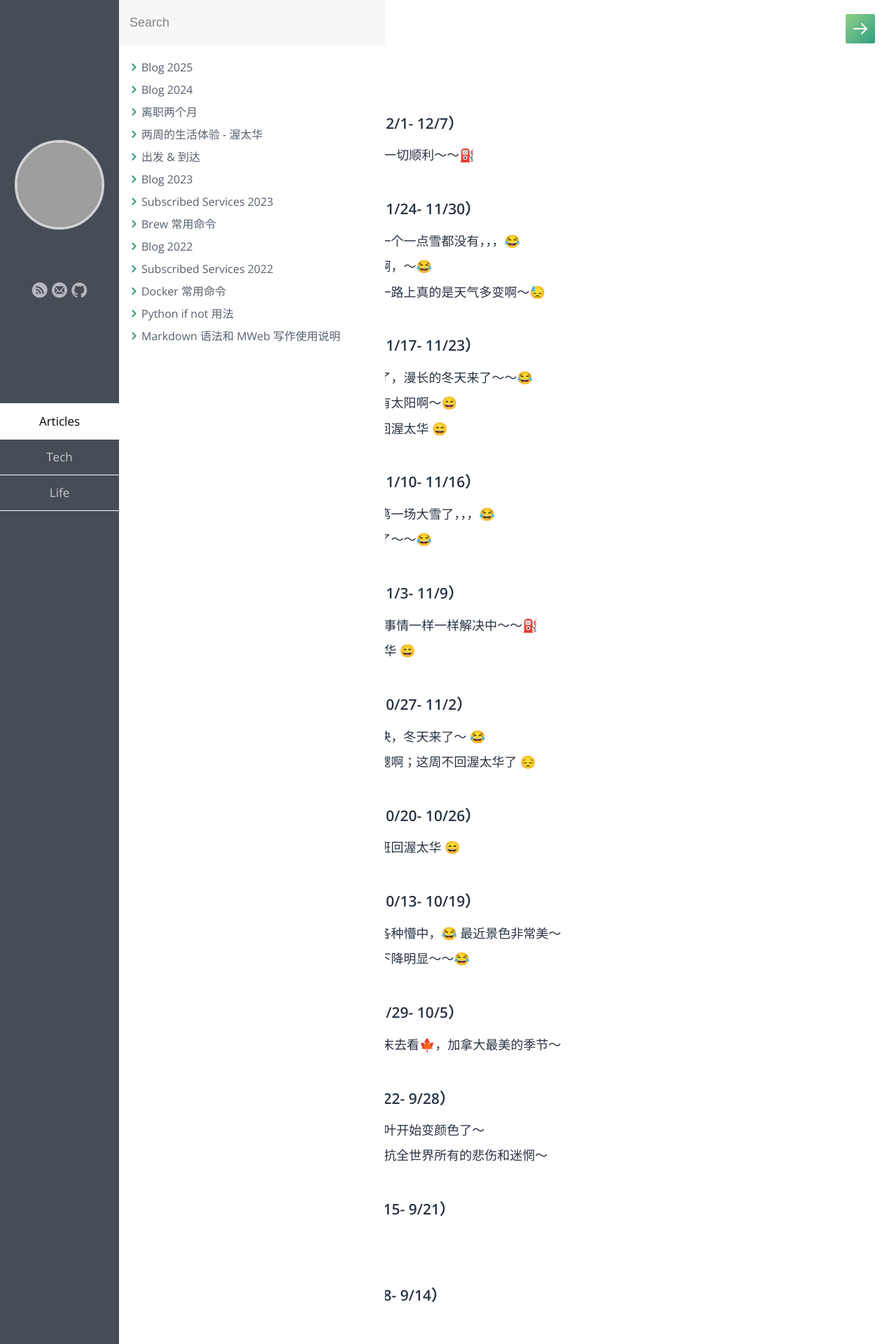
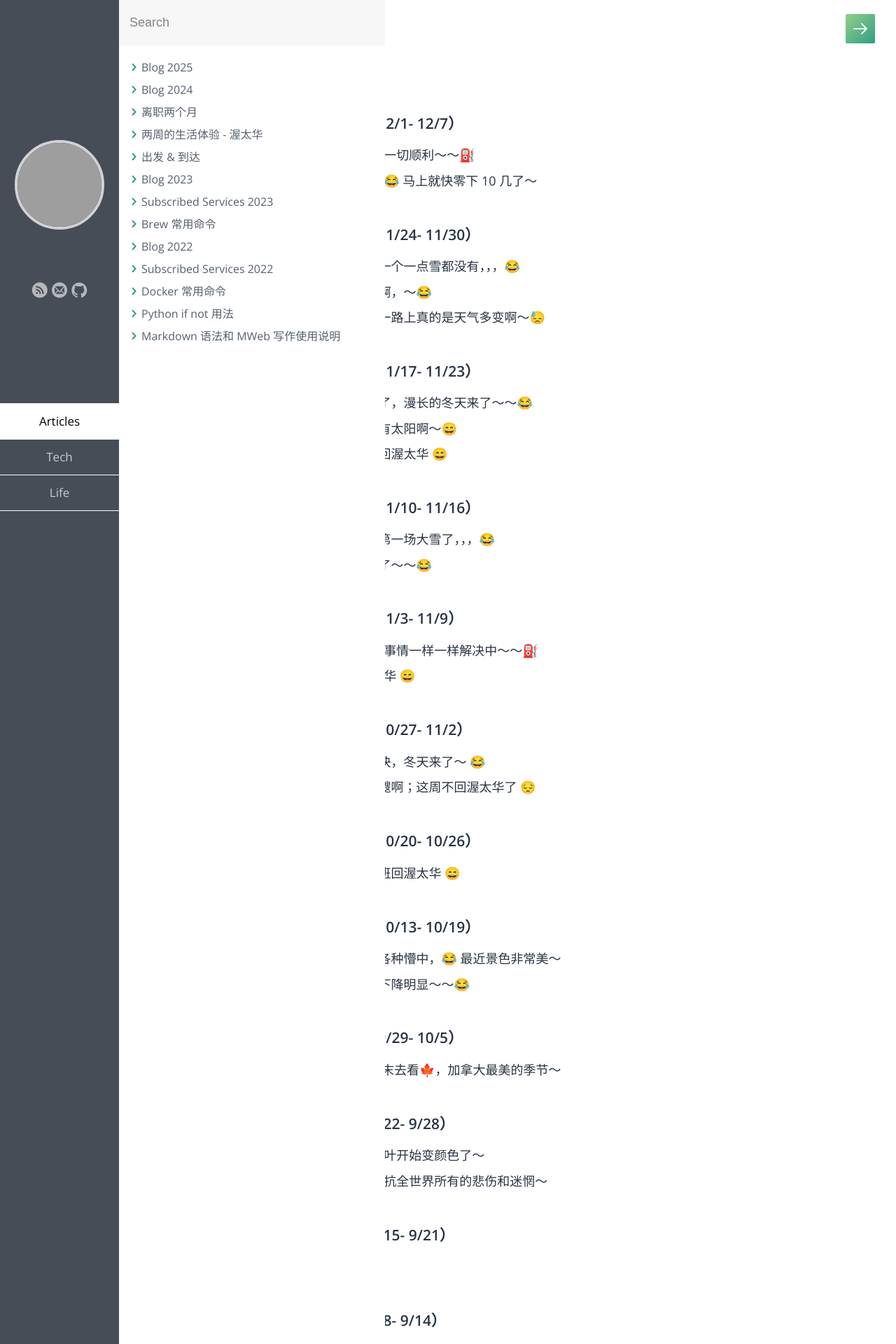
Before and after one commit to samxupeiran/samxupeiran.github.io, a Jekyll site: the page built from _posts/life/2025-01-02-my-blog.md, in a window 1280 px wide. Shown: the top 1920 px of the page at 70% size. Built offline with Jekyll 4.4.1, drawn with Linux system fonts in a browser that asks for light colours; some web fonts are replaced; some of the changed text lies outside the part shown; grey boxes are pictures that could not be loaded.

Commit message:
feat: add weekly blog 12/3

```diff
--- a/_posts/life/2025-01-02-my-blog.md
+++ b/_posts/life/2025-01-02-my-blog.md
@@ -8,6 +8,7 @@ tags: Blog
 
 - ### 2025 年 12 月 第 1 周（12/1- 12/7）
      - 12/1 最后一个月了，期待一切顺利～～⛽️
+     - 12/3 最近是真的冷啊，，，😂 马上就快零下 10 几了～
 
 - ### 2025 年 11 月 第 4 周（11/24- 11/30）
      - 11/24 一个城市下大雪，一个一点雪都没有，，，😂
```
